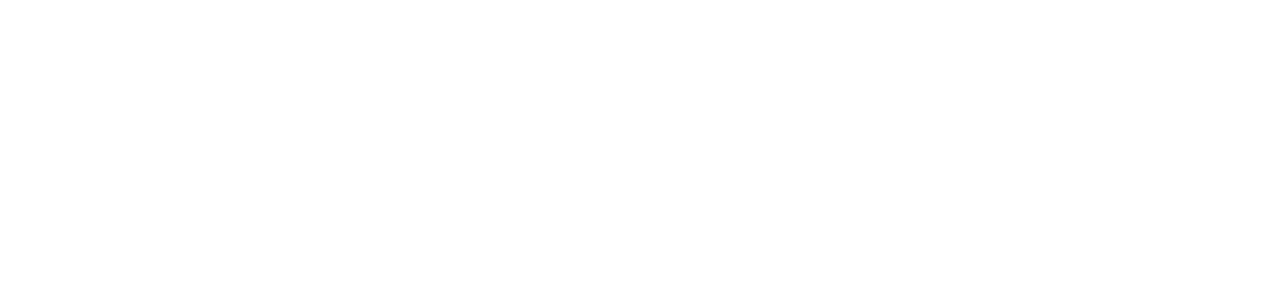
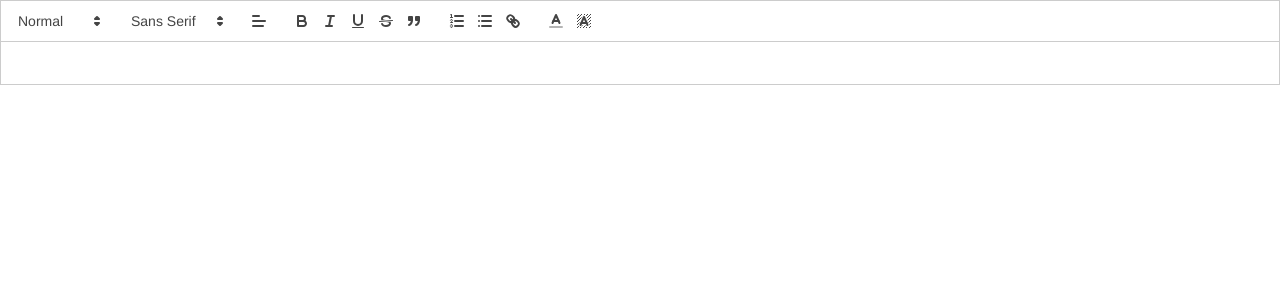
Before and after one commit to coderia8984/FRONT, a React (Create React App) app: page /editor in a window 1280 px wide. Before the commit this address had no page. Shown: the top 300 px of the page. Built offline with nearby package versions, Linux system fonts and the light colour scheme.

Commit message:
에디터 패키지 세팅

```diff
--- /dev/null
+++ b/jsconfig.json
@@ -0,0 +1,6 @@
+{
+    "compilerOptions": {
+        "baseUrl": "src"
+    },
+    "include": ["src"]
+}
--- /dev/null
+++ b/src/Components/feature/Editor/Editor.jsx
@@ -0,0 +1,80 @@
+import React, { useState } from "react";
+import ReactQuill from "react-quill";
+import "react-quill/dist/quill.snow.css";
+
+function Editor() {
+  const [bodyContents, setBodyContent] = useState("");
+  const onChangeHandler = (contents) => {
+    setBodyContent(contents);
+  };
+
+  return (
+    <div>
+      <ReactQuill onChange={onChangeHandler} modules={modules} />
+      <div dangerouslySetInnerHTML={{ __html: bodyContents }} />
+      {/* {process.browser ? (
+        <div dangerouslySetInnerHTML={{ __html: bodyContents }} />
+      ) : (
+        <div />
+      )} */}
+    </div>
+  );
+}
+
+export default Editor;
+
+// 에디터의 모듈
+const modules = {
+  toolbar: {
+    container: [
+      [{ header: [1, 2, 3, 4, 5, 6, false] }],
+      [{ font: [] }],
+      [{ align: [] }],
+      ["bold", "italic", "underline", "strike", "blockquote"],
+      [{ list: "ordered" }, { list: "bullet" }, "link"],
+      [
+        {
+          color: [
+            "#000000",
+            "#e60000",
+            "#ff9900",
+            "#ffff00",
+            "#008a00",
+            "#0066cc",
+            "#9933ff",
+            "#ffffff",
+            "#facccc",
+            "#ffebcc",
+            "#ffffcc",
+            "#cce8cc",
+            "#cce0f5",
+            "#ebd6ff",
+            "#bbbbbb",
+            "#f06666",
+            "#ffc266",
+            "#ffff66",
+            "#66b966",
+            "#66a3e0",
+            "#c285ff",
+            "#888888",
+            "#a10000",
+            "#b26b00",
+            "#b2b200",
+            "#006100",
+            "#0047b2",
+            "#6b24b2",
+            "#444444",
+            "#5c0000",
+            "#663d00",
+            "#666600",
+            "#003700",
+            "#002966",
+            "#3d1466",
+            "custom-color",
+          ],
+        },
+        { background: [] },
+      ],
+    ],
+  },
+};
--- a/src/shared/Router.jsx
+++ b/src/shared/Router.jsx
@@ -1,14 +1,16 @@
 import React from "react";
 import { BrowserRouter, Route, Routes } from "react-router-dom";
-import Home from "../Pages/Home";
+import Home from "Pages/Home";
+import Editor from "Components/feature/Editor/Editor";
 
 function Router() {
   return (
     <BrowserRouter>
       <Routes>
         <Route path="/" element={<Home />} />
+        <Route path="/editor" element={<Editor />} />
         {/* <Route path="/job" element={<PostList />} />
-        <Route path="posting" element={<Posting />} />
+
         <Route path="/job/:job_id" element={<Detailpage />} />
         <Route path="/signup" element={<Signup />} />
         <Route path="/login" element={<Signin />} />
```
Also changed, not shown: package.json (+10 -1 lines), src/Components/feature/Editor/Editor.txt (added), 2 other files (tests, documents, lock files or other folders).
